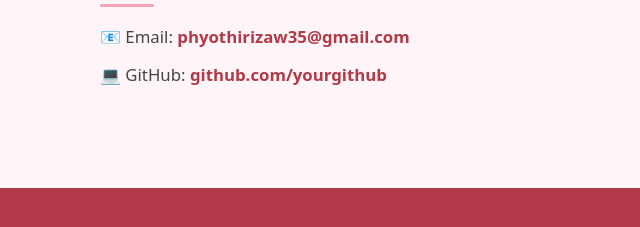
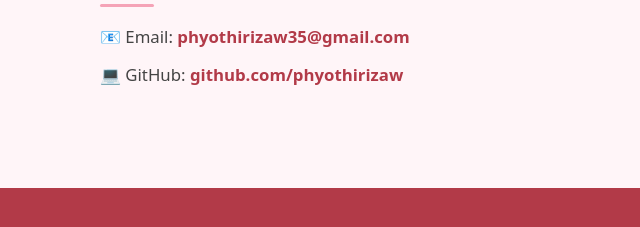
Before and after one commit to phyothirizaw/portifolio, a plain HTML site: page index.html in a window 1280 px wide. Shown: the part 2932-3159 px from the top of the page, 0-640 px from the left. Drawn offline with Linux system fonts and the light colour scheme.

Commit message:
myChanges2

```diff
--- a/index.html
+++ b/index.html
@@ -333,7 +333,7 @@
   <section id="contact" class="reveal">
     <h2 class="section-title">Get In Touch</h2>
     <p>📧 Email: <a href="mailto:phyothirizaw35@gmail.com">phyothirizaw35@gmail.com</a></p>
-    <p>💻 GitHub: <a href="https://github.com/phyothirizaw" target="_blank" rel="noopener">github.com/yourgithub</a></p>
+    <p>💻 GitHub: <a href="https://github.com/phyothirizaw" target="_blank" rel="noopener">github.com/phyothirizaw</a></p>
 
   </section>
 
```
